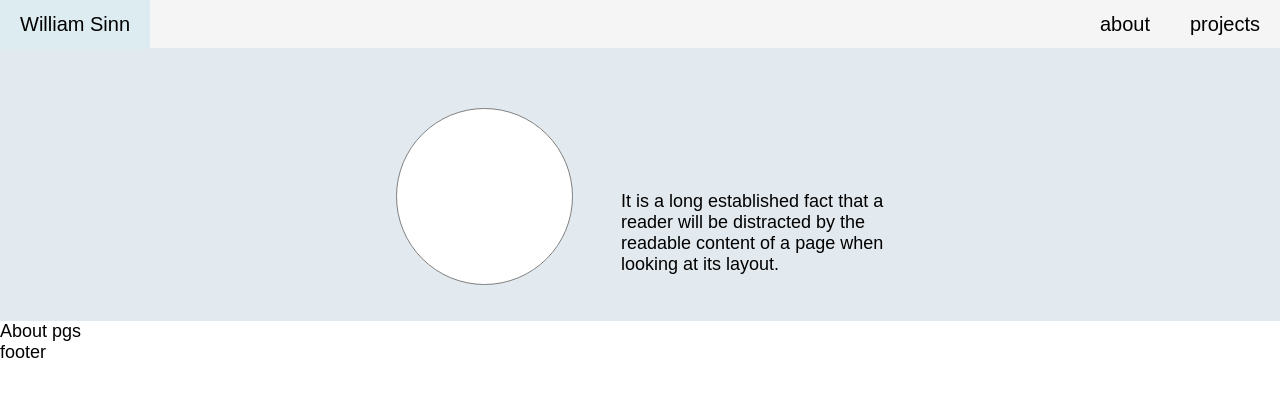
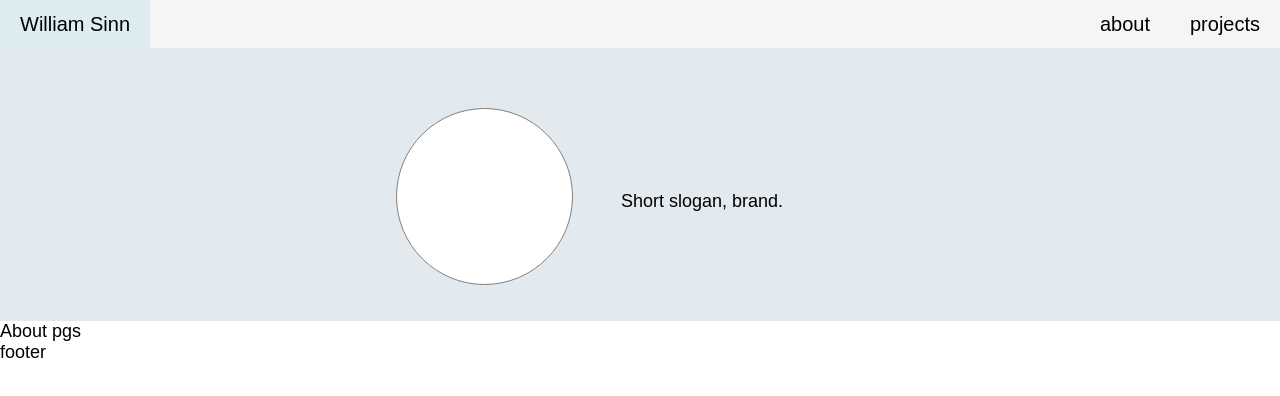
Before and after one commit to willsinn/ws-portfolio, a React (Create React App) app: page / in a window 1280 px wide. Shown: the top 396 px of the page. Built offline with nearby package versions, Linux system fonts and the light colour scheme; the HTML template or start-up script is replaced by a standard one.

Commit message:
refactor element structure & classnames, refactor text

```diff
--- a/src/App.css
+++ b/src/App.css
@@ -56,7 +56,7 @@ li {
   border-radius: 8em;
   margin: 60px 12px 36px;
 }
-.summary-cont {
+.slogan-cont {
   height: 100px;
   width: 275px;
   margin: 0 0 48px 36px;
--- a/src/components/AboutPage.js
+++ b/src/components/AboutPage.js
@@ -1,17 +1,17 @@
 import React from "react";
 
 const AboutPage = () => {
+  const renderSlogan = () => {
+    return "Short slogan, brand.";
+  };
   return (
     <div className="about">
       <div className="top-section">
         <div className="picture-cont">
           <div className="picture"></div>
         </div>
-        <div className="summary-cont">
-          <p className="summary-text">
-            It is a long established fact that a reader will be distracted by
-            the readable content of a page when looking at its layout.
-          </p>
+        <div className="slogan-cont">
+          <p className="slogan-text">{renderSlogan()}</p>
         </div>
       </div>
       About pgs
```
